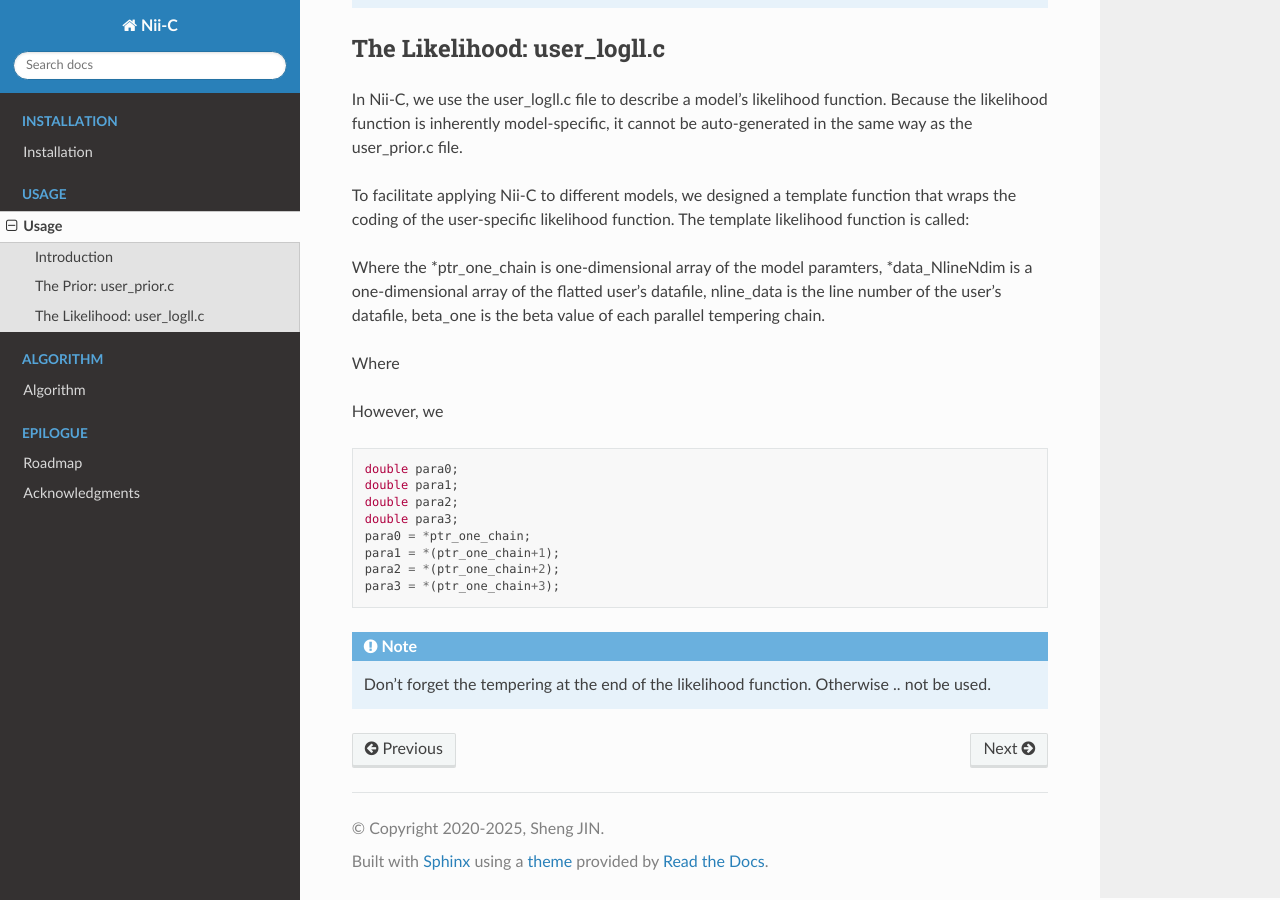
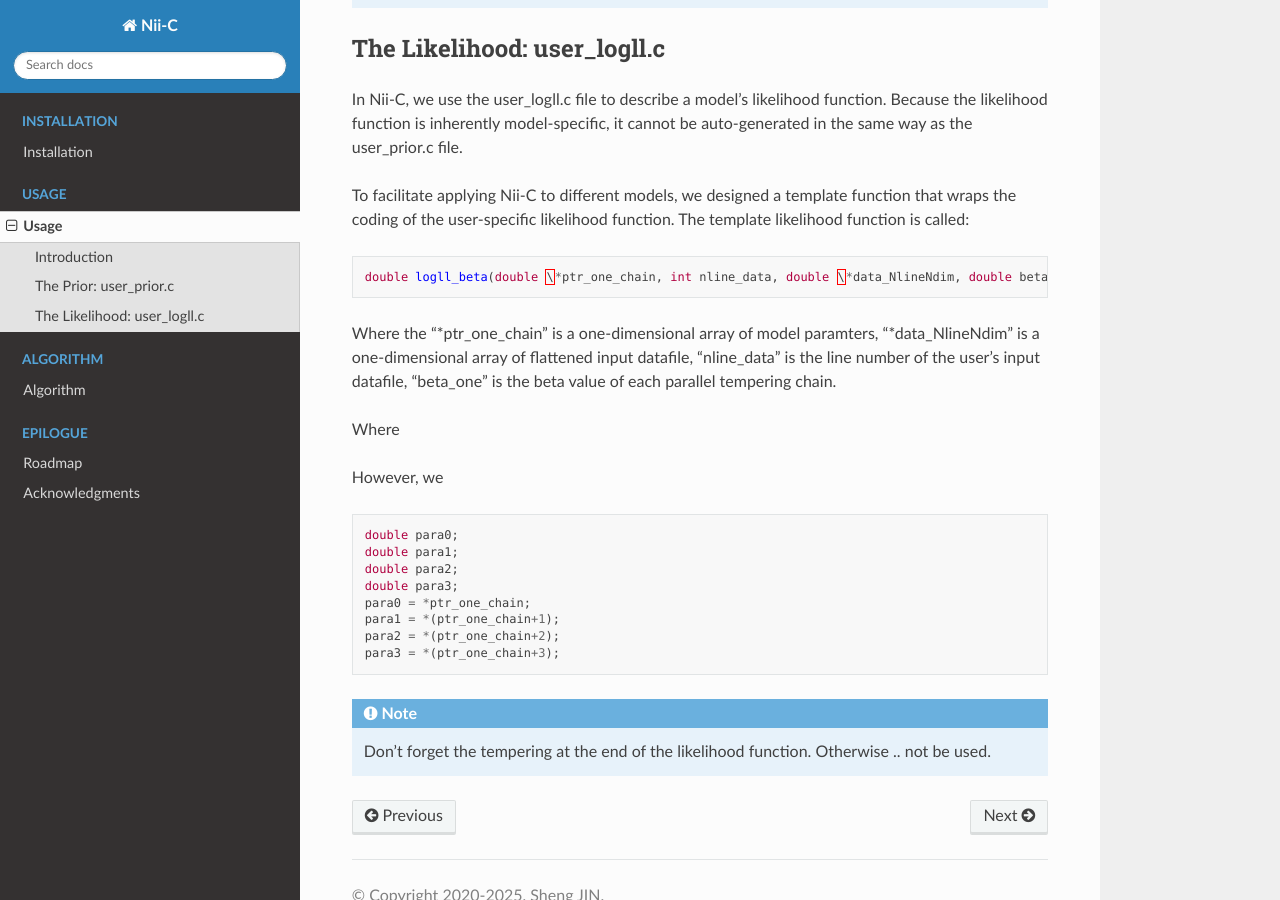
Before and after one commit to shengjin/nii-c-MAN, a Sphinx documentation site: the page built from docs/source/usage.rst, in a window 1280 px wide and 900 px high, scrolled down 840 px. Built offline with Sphinx 7.4.7 and the Read the Docs theme 3.1.0, drawn with Linux system fonts in a browser that asks for light colours.

```diff
--- a/docs/source/usage.rst
+++ b/docs/source/usage.rst
@@ -43,9 +43,10 @@ To facilitate applying Nii-C to different models, we designed a template functio
 The template likelihood function is called:
 
 .. code-block:: C
-         double logll_beta(double \*ptr_one_chain, int nline_data, double \*data_NlineNdim, double beta_one)
 
-Where the \*ptr_one_chain is one-dimensional array of the model paramters, \*data_NlineNdim is a one-dimensional array of the flatted user's datafile, nline_data is the line number of the user's datafile, beta_one is the beta value of each parallel tempering chain.
+         double logll_beta(double \*ptr_one_chain, int nline_data, double \*data_NlineNdim, double beta_one);
+
+Where the "\*ptr_one_chain" is a one-dimensional array of model paramters, "\*data_NlineNdim" is a one-dimensional array of flattened input datafile, "nline_data" is the line number of the user's input datafile, "beta_one" is the beta value of each parallel tempering chain.
 
 Where
 
```
